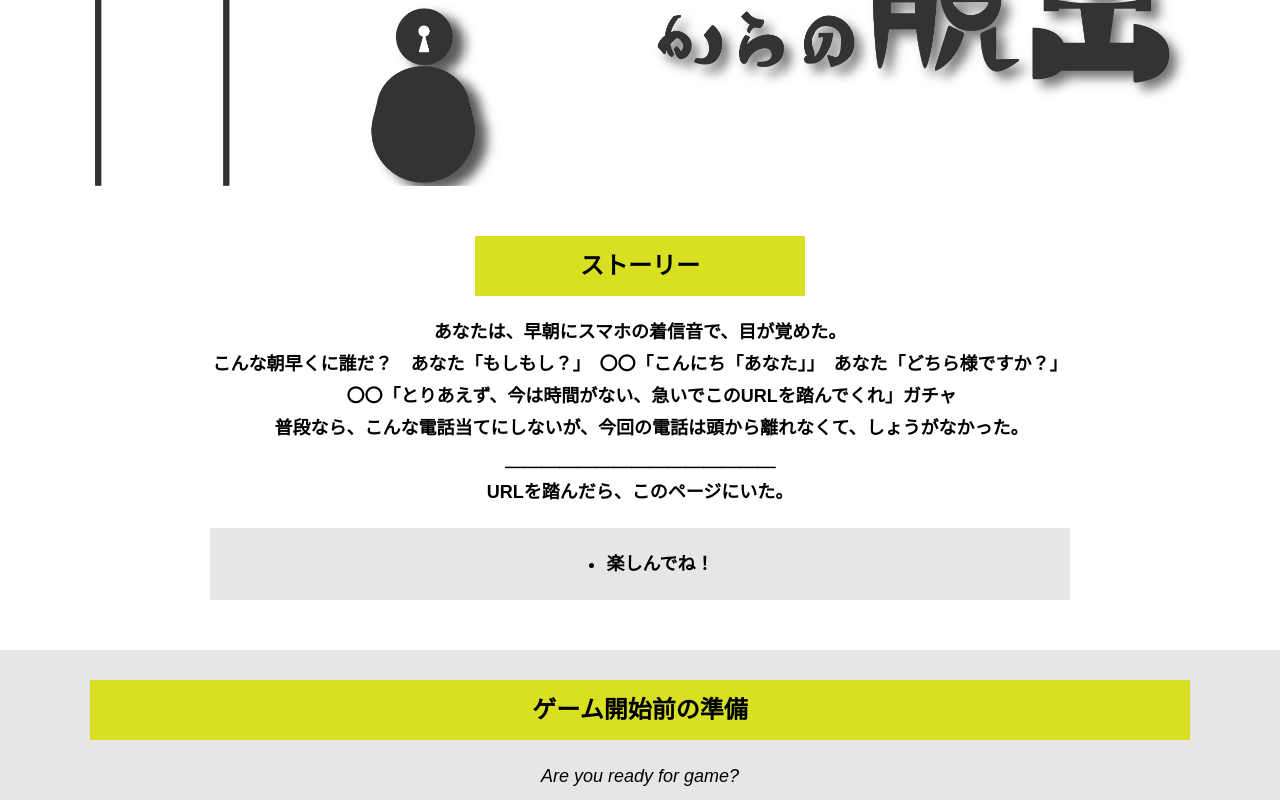
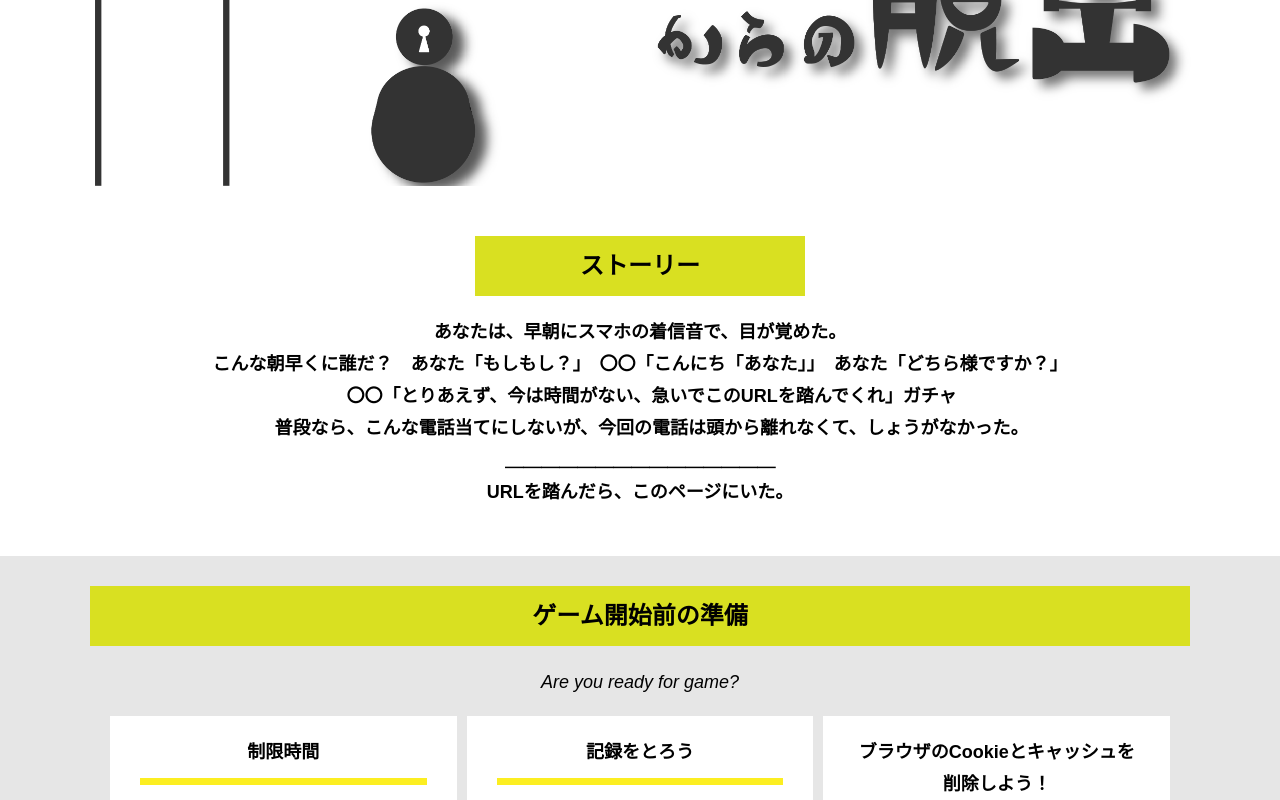
Before and after one commit to NoraNekoXcat/alfa-yokohama-A5, a plain HTML site: page index.html in a window 1280 px wide. Shown: the part 356-1156 px from the top of the page. Drawn offline with Linux system fonts and the light colour scheme.

Commit message:
Update index.html

```diff
--- a/index.html
+++ b/index.html
@@ -35,12 +35,6 @@
             普段なら、こんな電話当てにしないが、今回の電話は頭から離れなくて、しょうがなかった。<br>
             ＿＿＿＿＿＿＿＿＿＿＿＿＿＿＿<br>
             URLを踏んだら、このページにいた。
-          <div class="story__note__outer bg-color--gray">
-            <ul class="story__note">
-              <li>楽しんでね！</li>
-            </ul>
-          </div>
-          <p class="text-center"></p>
         </div>
       </div>
     </section>
```
